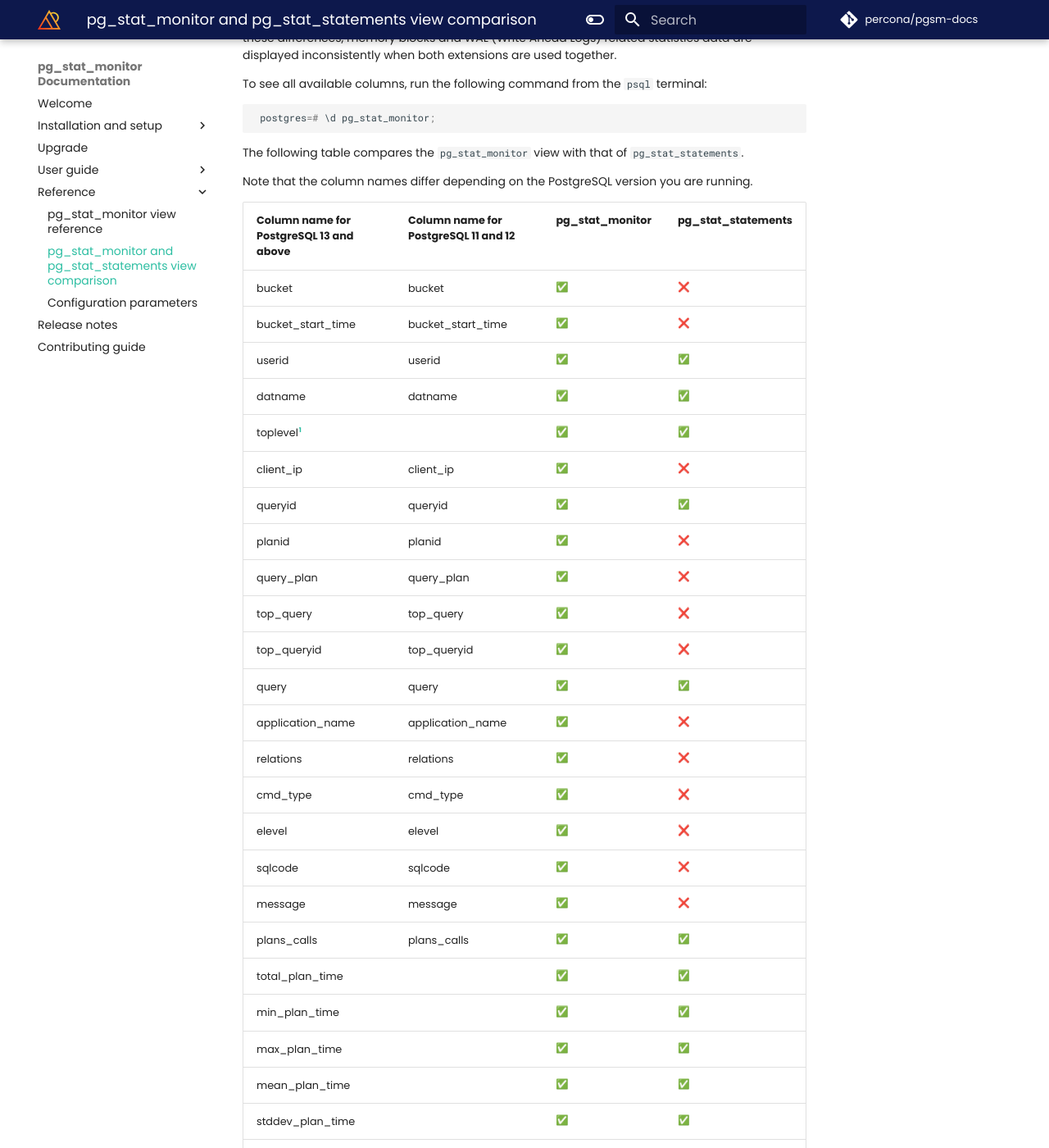
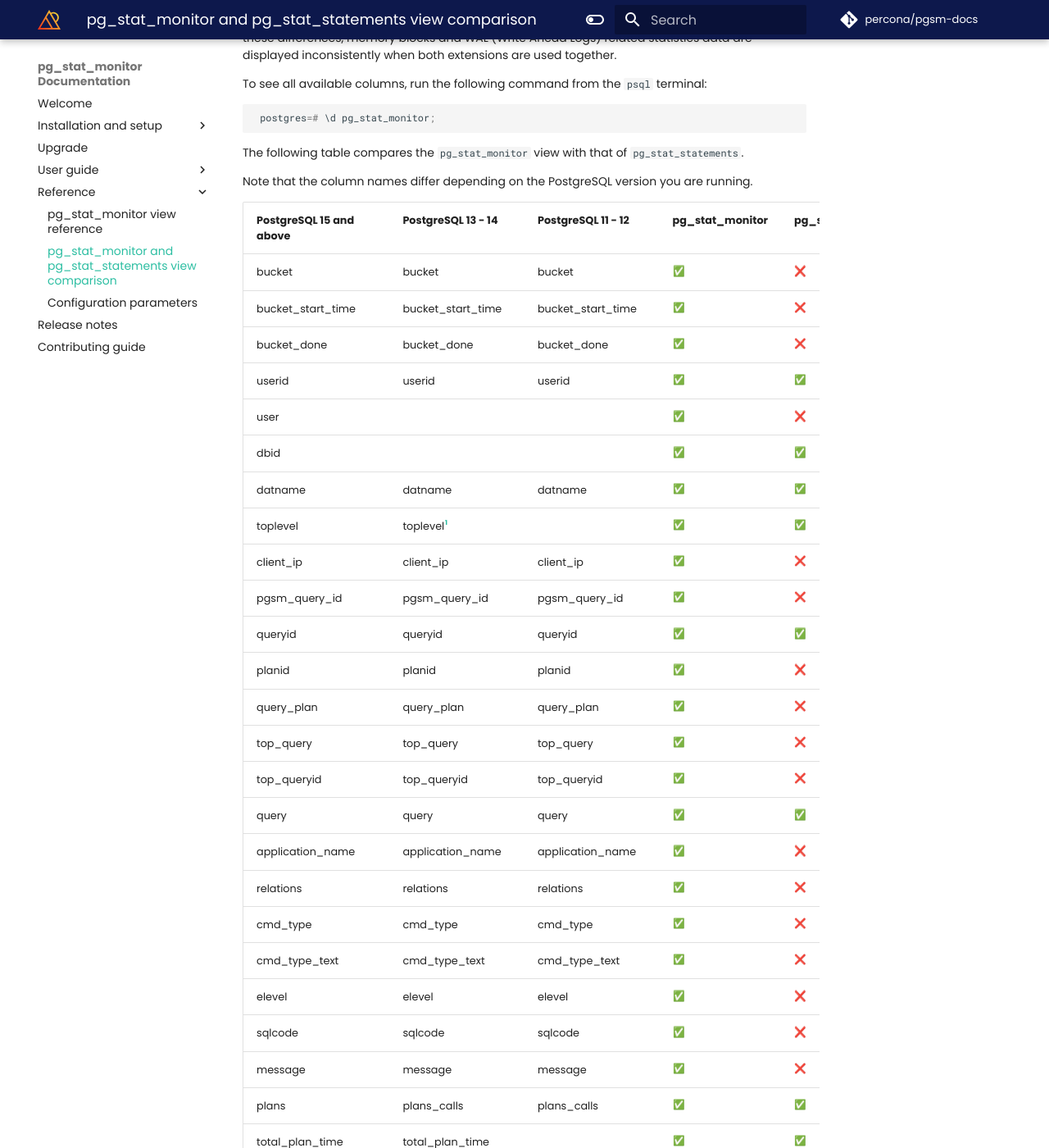
Before and after one commit to percona/pgsm-docs, an MkDocs documentation site: the page built from docs/comparison.md, in a window 1280 px wide and 1400 px high, scrolled down 293 px. Shown: the whole window at 82% size. Built offline with MkDocs 1.6.1 and Material for MkDocs 9.7.7, drawn with Linux system fonts in a browser that asks for light colours; nearby versions of some CDN libraries; emoji names are drawn with the system emoji font; comment, search, counter and statistics services are not loaded; the version menu is left out; some of the changed text lies outside the part shown.

Commit message:
Updated comparison table
modified: comparison.md

```diff
--- a/docs/comparison.md
+++ b/docs/comparison.md
@@ -18,59 +18,73 @@ The following table compares the `pg_stat_monitor` view with that of `pg_stat_st
 Note that the column names differ depending on the PostgreSQL version you are running.
 
 
-| Column  name for PostgreSQL 13 and above | Column  name for PostgreSQL 11 and 12 |  pg_stat_monitor | pg_stat_statements
-|--------------------|--------------------------|-----------------------------|----------------------
- bucket              | bucket                  |  :white_check_mark: | :x:
-bucket_start_time    | bucket_start_time |  :white_check_mark: | :x:
-userid             | userid        | :white_check_mark: | :white_check_mark:
-datname            | datname           |  :white_check_mark: | :white_check_mark:
-toplevel[^1]       |                   | :white_check_mark: | :white_check_mark:
-client_ip          | client_ip         | :white_check_mark:| :x:
-queryid            | queryid            | :white_check_mark: | :white_check_mark:
-planid             | planid             | :white_check_mark:| :x:
-query_plan         | query_plan          | :white_check_mark: | :x:
-top_query          | top_query         | :white_check_mark: | :x:
-top_queryid        | top_queryid        | :white_check_mark: | :x:
-query              | query                 | :white_check_mark: | :white_check_mark:
-application_name   | application_name   | :white_check_mark:| :x:
-relations          | relations          | :white_check_mark: | :x:
-cmd_type           | cmd_type           | :white_check_mark: | :x:
-elevel             | elevel           | :white_check_mark: | :x:
-sqlcode            | sqlcode | :white_check_mark: | :x:
-message            | message | :white_check_mark: | :x:
-plans_calls        | plans_calls  | :white_check_mark: | :white_check_mark:
-total_plan_time    |               | :white_check_mark: | :white_check_mark:
-min_plan_time      |               | :white_check_mark: | :white_check_mark:
-max_plan_time      |               | :white_check_mark: | :white_check_mark:
-mean_plan_time     |               | :white_check_mark:  | :white_check_mark:
-stddev_plan_time   |               | :white_check_mark:  | :white_check_mark:
-calls              | calls          | :white_check_mark: | :white_check_mark:
-total_exec_time    | total_time     | :white_check_mark: | :white_check_mark:
-min_exec_time      | min_time       | :white_check_mark: | :white_check_mark:
-max_exec_time      | max_time       | :white_check_mark: | :white_check_mark:
-mean_exec_time     | mean_time      | :white_check_mark: | :white_check_mark:
-stddev_exec_time   | stddev_time | :white_check_mark: | :white_check_mark:
-rows_retrieved     | rows_retrieved | :white_check_mark: | :white_check_mark:
-shared_blks_hit    | shared_blks_hit | :white_check_mark: | :white_check_mark:
-shared_blks_read   | shared_blks_read | :white_check_mark: | :white_check_mark:
-shared_blks_dirtied | shared_blks_dirtied | :white_check_mark: | :white_check_mark:
-shared_blks_written | shared_blks_written | :white_check_mark: | :white_check_mark:
-local_blks_hit     | local_blks_hit | :white_check_mark: | :white_check_mark:
-local_blks_read    | local_blks_read  | :white_check_mark: | :white_check_mark:
-local_blks_dirtied | local_blks_dirtied  | :white_check_mark: | :white_check_mark:
-local_blks_written | local_blks_written | :white_check_mark: | :white_check_mark:
-temp_blks_read     | temp_blks_read | :white_check_mark: | :white_check_mark:
-temp_blks_written  | temp_blks_written | :white_check_mark:  | :white_check_mark:
-blk_read_time      | blk_read_time | :white_check_mark: | :white_check_mark:
-blk_write_time     | blk_write_time | :white_check_mark: | :white_check_mark:
-resp_calls         | resp_calls    | :white_check_mark: | :x:
-cpu_user_time      | cpu_user_time | :white_check_mark: | :x:
-cpu_sys_time       | cpu_sys_time | :white_check_mark: | :x:
-wal_records         | wal_records | :white_check_mark:  | :white_check_mark:
-wal_fpi             | wal_fpi     | :white_check_mark:  | :white_check_mark:
-wal_bytes           | wal_bytes   | :white_check_mark:  | :white_check_mark:
-state_code          | state_code  | :white_check_mark: | :x:
-state               | state       | :white_check_mark: | :x:
+|PostgreSQL 15 and above| PostgreSQL 13 - 14 | PostgreSQL 11 - 12 |  pg_stat_monitor | pg_stat_statements
+|-----------------------|--------------------|--------------------------|-----------------------------|----------------------
+| bucket                | bucket              | bucket                  |  :white_check_mark: | :x:
+| bucket_start_time |bucket_start_time    | bucket_start_time |  :white_check_mark: | :x:
+| bucket_done           | bucket_done           | bucket_done  | :white_check_mark: | :x:
+| userid                | userid             | userid        | :white_check_mark: | :white_check_mark:
+| user  |   |    | :white_check_mark: | :x:
+|dbid   |   |    | :white_check_mark: | :white_check_mark:
+| datname               | datname            | datname           |  :white_check_mark: | :white_check_mark:
+| toplevel              | toplevel[^1]       |                   | :white_check_mark: | :white_check_mark:
+| client_ip             | client_ip          | client_ip         | :white_check_mark:| :x:
+| pgsm_query_id         | pgsm_query_id      | pgsm_query_id     | :white_check_mark:| :x:
+| queryid               | queryid            | queryid            | :white_check_mark: | :white_check_mark:
+| planid                | planid             | planid             | :white_check_mark:| :x:
+| query_plan            |query_plan         | query_plan          | :white_check_mark: | :x:
+| top_query             |top_query          | top_query         | :white_check_mark: | :x:
+| top_queryid           | top_queryid        | top_queryid        | :white_check_mark: | :x:
+| query                 | query              | query                 | :white_check_mark: | :white_check_mark:
+| application_name      | application_name   | application_name   | :white_check_mark:| :x:
+| relations             | relations          | relations          | :white_check_mark: | :x:
+| cmd_type              | cmd_type           | cmd_type           | :white_check_mark: | :x:
+| cmd_type_text         | cmd_type_text      | cmd_type_text      | :white_check_mark: | :x:
+| elevel                | elevel             | elevel           | :white_check_mark: | :x:
+| sqlcode               | sqlcode            | sqlcode | :white_check_mark: | :x:
+| message               | message            | message | :white_check_mark: | :x:
+| plans                 | plans_calls        | plans_calls  | :white_check_mark: | :white_check_mark:
+| total_plan_time       | total_plan_time    |               | :white_check_mark: | :white_check_mark:
+| min_plan_time         | min_plan_time      |               | :white_check_mark: | :white_check_mark:
+| max_plan_time         | max_plan_time      |               | :white_check_mark: | :white_check_mark:
+| mean_plan_time        | mean_plan_time     |               | :white_check_mark:  | :white_check_mark:
+| stddev_plan_time      | stddev_plan_time   |               | :white_check_mark:  | :white_check_mark:
+| calls                 | calls              | calls          | :white_check_mark: | :white_check_mark:
+| total_exec_time       | total_exec_time    | total_time     | :white_check_mark: | :white_check_mark:
+| min_exec_time         | min_exec_time      | min_time       | :white_check_mark: | :white_check_mark:
+| max_exec_time         | max_exec_time      | max_time       | :white_check_mark: | :white_check_mark:
+| mean_exec_time        | mean_exec_time     | mean_time      | :white_check_mark: | :white_check_mark:
+| stddev_exec_time      | stddev_exec_time   | stddev_time | :white_check_mark: | :white_check_mark:
+| rows                  | rows_retrieved     | rows_retrieved | :white_check_mark: | :white_check_mark:
+| shared_blks_hit       | shared_blks_hit    | shared_blks_hit | :white_check_mark: | :white_check_mark:
+| shared_blks_read      | shared_blks_read   | shared_blks_read | :white_check_mark: | :white_check_mark:
+| shared_blks_dirtied   | shared_blks_dirtied | shared_blks_dirtied | :white_check_mark: | :white_check_mark:
+| shared_blks_written   | shared_blks_written | shared_blks_written | :white_check_mark: | :white_check_mark:
+| local_blks_hit        | local_blks_hit     | local_blks_hit | :white_check_mark: | :white_check_mark:
+| local_blks_read       | local_blks_read    | local_blks_read  | :white_check_mark: | :white_check_mark:
+| local_blks_dirtied    | local_blks_dirtied | local_blks_dirtied  | :white_check_mark: | :white_check_mark:
+| local_blks_written    | local_blks_written | local_blks_written | :white_check_mark: | :white_check_mark:
+| temp_blks_read        | temp_blks_read     | temp_blks_read | :white_check_mark: | :white_check_mark:
+| temp_blks_written     | temp_blks_written  | temp_blks_written | :white_check_mark:  | :white_check_mark:
+| blk_read_time         | blk_read_time      | blk_read_time | :white_check_mark: | :white_check_mark:
+| blk_write_time        | blk_write_time     | blk_write_time | :white_check_mark: | :white_check_mark:
+| temp_blk_read_time    |   |   | :white_check_mark: | :white_check_mark:
+| temp_blk_write_time   |   |   | :white_check_mark: | :white_check_mark:
+| resp_calls            | resp_calls         | resp_calls    | :white_check_mark: | :x:
+| cpu_user_time      | cpu_user_time      | cpu_user_time | :white_check_mark: | :x:
+| cpu_sys_time       | cpu_sys_time       | cpu_sys_time | :white_check_mark: | :x:
+| wal_records         | wal_records         | wal_records | :x:  | :white_check_mark:
+| wal_fpi             | wal_fpi             | wal_fpi     | :x:  | :white_check_mark:
+| wal_bytes           | wal_bytes           | wal_bytes   | :x:  | :white_check_mark:
+| comments            | comments    | comments           | :white_check_mark: | :x:
+| jit_functions        |    |   | :white_check_mark: | :white_check_mark:
+| jit_generation_time  |    |   | :white_check_mark: | :white_check_mark:
+| jit_inlining_count   |    |   | :white_check_mark: | :white_check_mark:
+| jit_inlining_time    |    |   | :white_check_mark: | :white_check_mark:
+| jit_optimization_count |  |   | :white_check_mark: | :white_check_mark:
+| jit_optimization_time  |  |   | :white_check_mark: | :white_check_mark:
+| jit_emission_count     |  |   | :white_check_mark: | :white_check_mark:
+| jit_emission_time    |    |   | :white_check_mark: | :white_check_mark:
 
 To learn more about the features in `pg_stat_monitor`, please see the [User guide](user_guide.md).
 
```
Also changed, not shown: docs/reference.md (+1 -1 lines).
